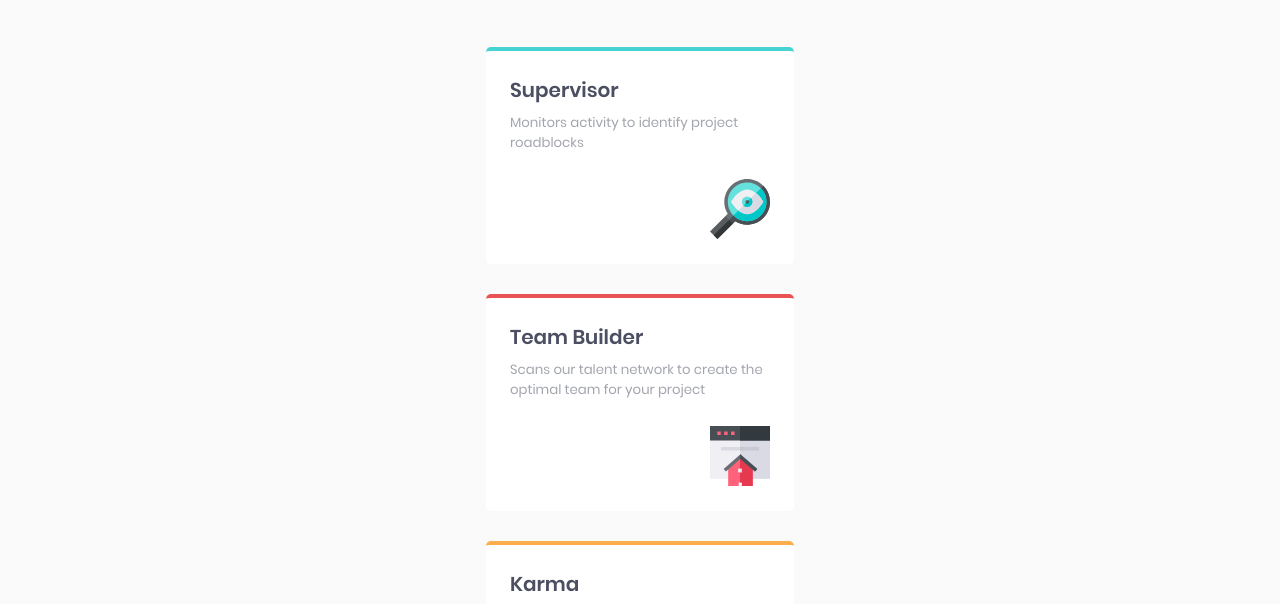
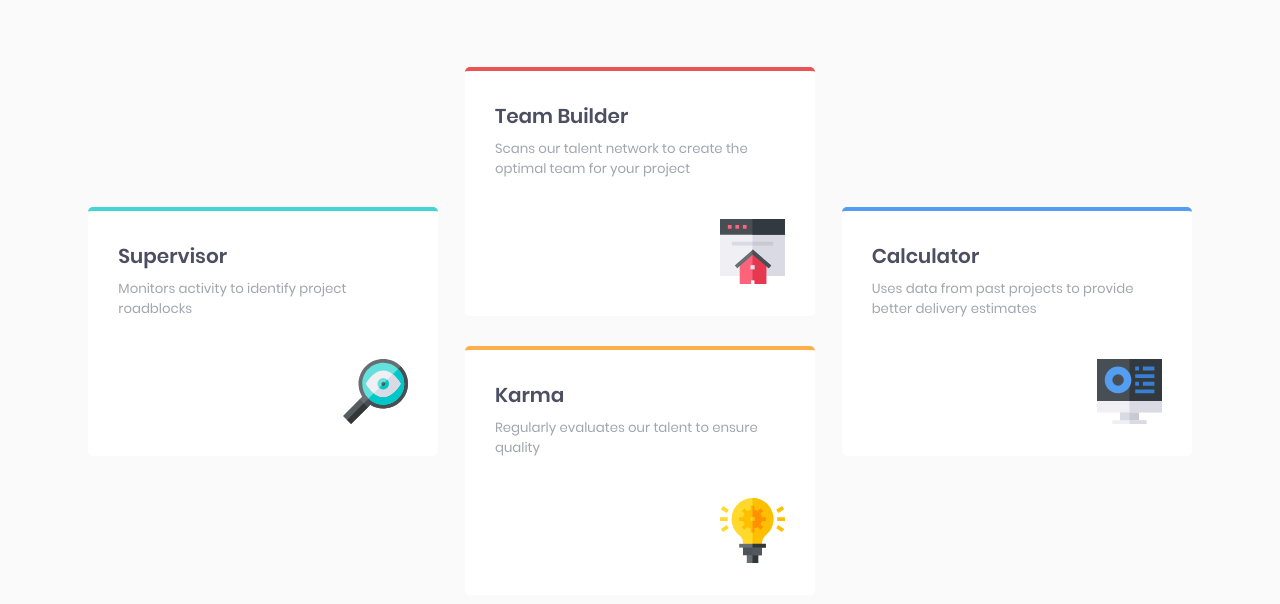
Before and after one commit to toshihikotani/four-card-feature-section-master, a plain HTML site: page index.html in a window 1280 px wide. Shown: the part 175-779 px from the top of the page. Drawn offline with Linux system fonts and the light colour scheme.

Commit message:
"Complete the styling for desktop devices in SASS"

```diff
--- a/sass/styles.scss
+++ b/sass/styles.scss
@@ -78,13 +78,14 @@ main {
     /* FEATURE SECTION */
     .feature-section {
         display: grid;
-        grid-template-rows: auto auto auto auto;
+        grid-template-rows: repeat(4, auto);
         grid-template-areas:
         'supervisor'
         'team-builder'
         'karma'
         'calculator';
 
+        /* FEATURE CARDBOX */
         .feature-cardbox {
             margin: auto;
             width: 260px;
@@ -114,8 +115,8 @@ main {
                 grid-area: calculator;
             }
 
+             /* FEATURE CARDBOX > HEADER */
             header {
-
                 .feature-title {
                     margin: 0;
                     @include fontStyle('Poppins-SemiBold', 1.25rem, $very-dark-blue);
@@ -125,9 +126,9 @@ main {
                     margin: 8px 0px 26px;
                     @include fontStyle('Poppins-Regular', 0.83rem, $grayish-blue);
                 }
-
             }
 
+             /* FEATURE CARDBOX > FOOTER */
             footer {
                 img {
                     float: right;
@@ -147,14 +148,20 @@ main {
 
 /* LANDSCAPE TABLETS */
 @media only screen and (min-width: 768px){
-   /* MAIN */
+
+}
+
+/* LAPTOP/DESKTOP */
+@media only screen and (min-width: 992px){
+
+    /* MAIN */
     main {
-        width: 1110px;
+        width: 1130px;
 
         /* PRODUCT SECTION */
         .product-section {
             width: 45%;
-            margin-bottom: 60px;
+            margin-bottom: 80px;
 
             /* PRODUCT HEADING */
             h1 {
@@ -172,62 +179,32 @@ main {
 
         /* FEATURE SECTION */
         .feature-section {
-            display: grid;
-            grid-template-rows: auto auto auto auto;
+            grid-template-rows: repeat(4, 1fr);
+            grid-template-columns: repeat(3, 1fr);
             grid-template-areas:
-            'supervisor'
-            'team-builder'
-            'karma'
-            'calculator';
+            ' . team-builder . '
+            'supervisor team-builder calculator'
+            'supervisor karma calculator'
+            ' . karma .';
 
+            /* FEATURE CARDBOX */
             .feature-cardbox {
-                margin: auto;
-                width: 260px;
-                height: 165px;
-                padding: 24px;
-                background-color: #FFFFFF;
-                border-radius: 5px;
-                margin-bottom: 30px;
+                width: 290px;
+                height: 185px;
+                padding: 30px;
 
-                &:first-child {
-                    @include borderTopColor($cyan);
-                    grid-area: supervisor;
+                /* FEATURE CARDBOX > HEADER */
+                header {
+                    .feature-description {
+                        margin: 8px 0px 40px;
+                    }
                 }
 
-                &:nth-child(2){
-                    @include borderTopColor($red);
-                    grid-area: team-builder;
-                }
-
-                &:nth-child(3){
-                    @include borderTopColor($orange);
-                    grid-area: karma;
-                }
-
-                &:last-child{
-                    @include borderTopColor($blue);
-                    grid-area: calculator;
-                }
-
-                header {
-
-                    .feature-title {
-                        margin: 0;
-                        @include fontStyle('Poppins-SemiBold', 1.25rem, $very-dark-blue);
-                    }
-
-                    .feature-description {
-                        margin: 8px 0px 26px;
-                        @include fontStyle('Poppins-Regular', 0.83rem, $grayish-blue);
-                    }
-
-                }
-
+                /* FEATURE CARDBOX > FOOTER */
                 footer {
                     img {
-                        float: right;
-                        width: 60px;
-                        height: 60px;
+                        width: 65px;
+                        height: 65px;
                     }
                 }
             }
@@ -236,11 +213,6 @@ main {
 
 }
 
-/* LAPTOP/DESKTOP */
-@media only screen and (min-width: 992px){
-
-}
-
 /* LARGE LAPTOP/DESKTOP */
 @media only screen and (min-width: 1200px){
 
```
Also changed, not shown: css/styles.css, 1 other file.
